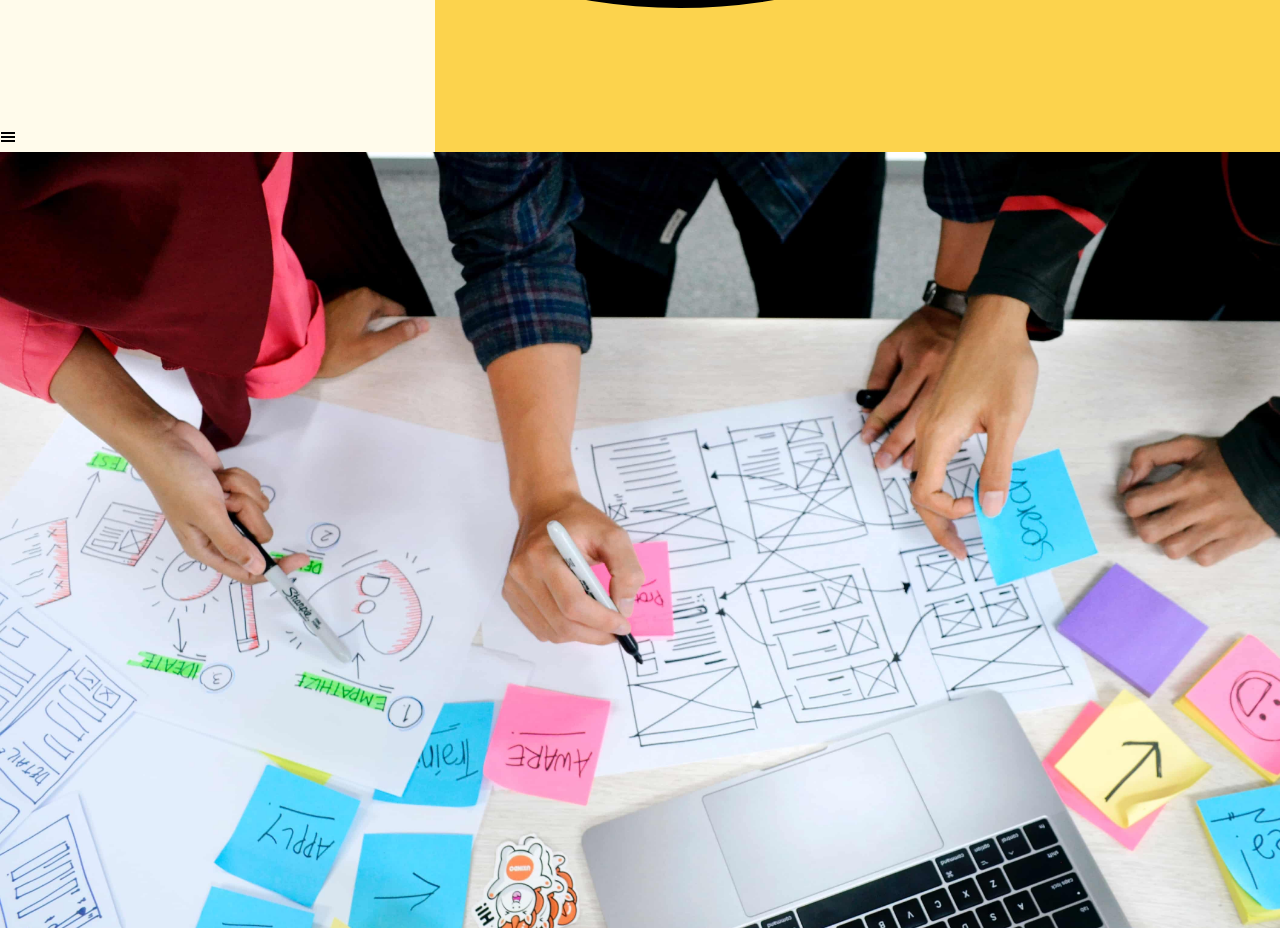
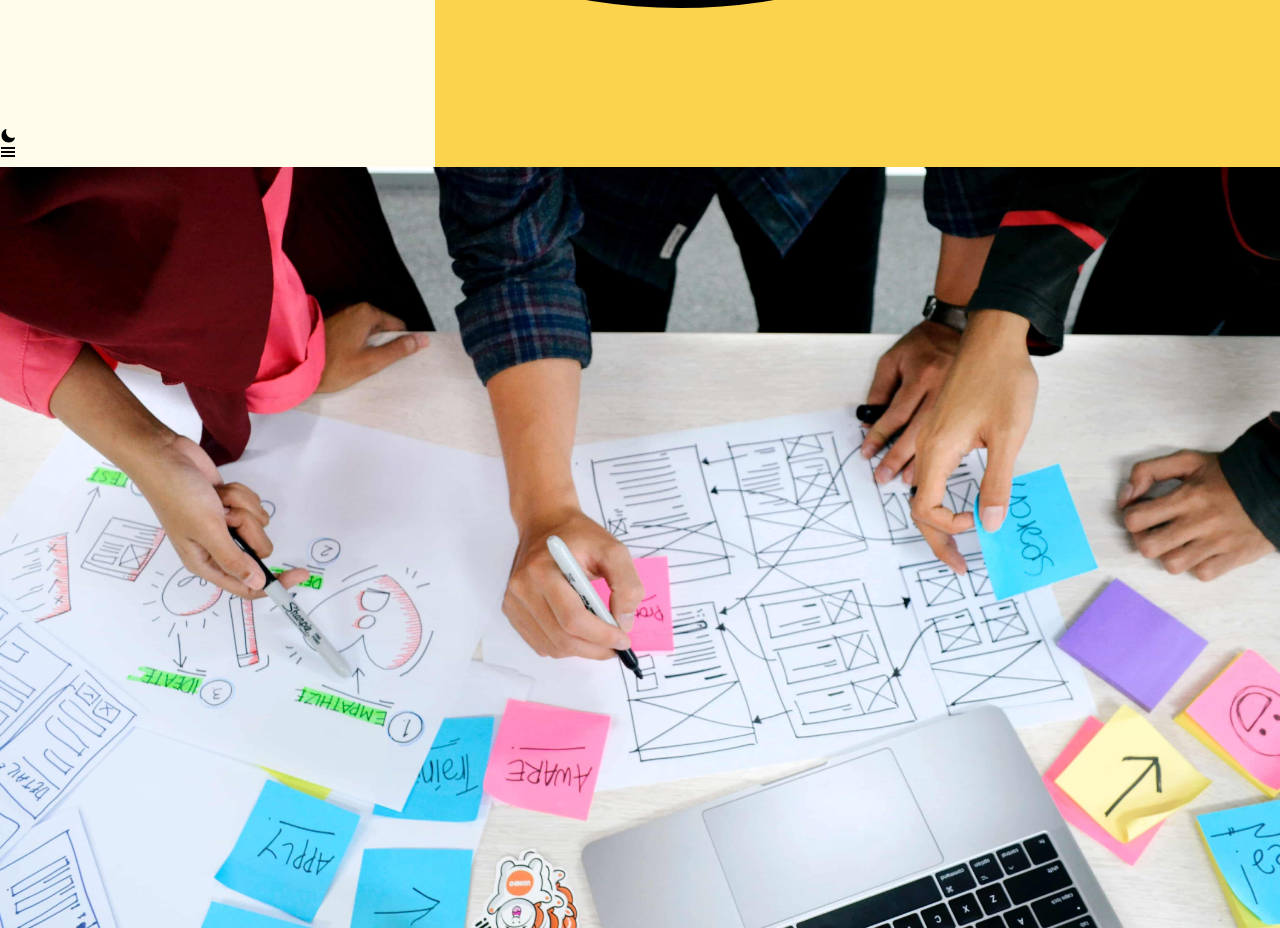
Before and after one commit to johncanero/likha-design-agency, a Next.js app: page / in a window 1280 px wide. Shown: the part 1240-2168 px from the top of the page. Built offline with nearby package versions, Linux system fonts and the light colour scheme.

Commit message:
Add Dark Mode Button

```diff
--- a/components/DarkModeButton.tsx
+++ b/components/DarkModeButton.tsx
@@ -21,13 +21,13 @@ function DarkModeButton() {
 		<div className='md:ml-3 md:mt-3 lg:mt-4'>
 			{currentTheme === 'light' ? (
 				<MoonIcon
-					className="w-6 h-6 cursor-pointer text-stone-700"
+					className="w-5 md:w-6 h-6 cursor-pointer text-stone-700"
 					onClick={() => setTheme('dark')}
 				/>
 			) : (
 
 				<SunIcon
-					className="w-6 h-6 cursor-pointer text-amber-300 md:text-stone-700"
+					className="w-5 md:w-6 h-6 cursor-pointer text-amber-300 md:text-stone-700"
 					onClick={() => setTheme('light')}
 				/>
 			)}
--- a/components/MobileDropdown.tsx
+++ b/components/MobileDropdown.tsx
@@ -9,6 +9,7 @@ import { FcAbout } from "@react-icons/all-files/fc/FcAbout"
 import { FaHandHoldingHeart } from "@react-icons/all-files/fa/FaHandHoldingHeart"
 import { ImDrawer } from "@react-icons/all-files/im/ImDrawer"
 import { CgProfile } from "@react-icons/all-files/cg/CgProfile"
+import DarkModeButton from "./DarkModeButton";
 
 function MobileDropdown() {
   const [mounted, setMounted] = useState(false);
@@ -24,7 +25,8 @@ function MobileDropdown() {
           <Menu as="div" className="relative inline-block text-left">
             {/* Toggle Button */}
             <div>
-              <Menu.Button className="w-full text-neutral-900">
+              <Menu.Button className="flex gap-4 w-full text-neutral-900">
+                <DarkModeButton />
                 <GiHamburgerMenu
                   className="w-6 h-6 dark:text-white"
                   aria-hidden="true"
```
